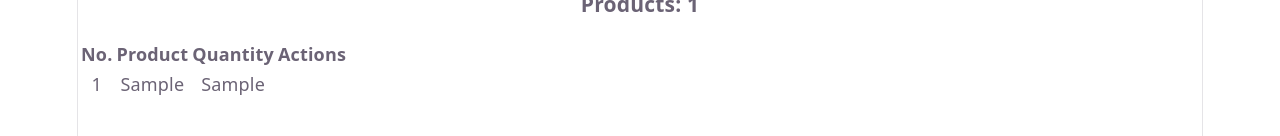
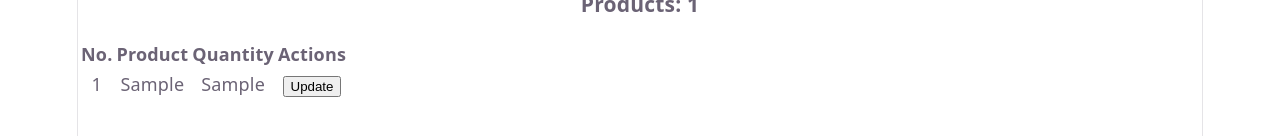
Before and after one commit to abdussattarsakil/react-form-explore, a React (Vite) app: page / in a window 1280 px wide. Both pictures are taken after typing "Sample", "Sample", "Sample" into the empty fields and a click on the input 639 px from the left and 321 px from the top of the page. Shown: the part 362-498 px from the top of the page. Built offline with nearby package versions, Linux system fonts and the light colour scheme.

Commit message:
validation pore korbo and context api sikha baki ache setao sikhbo insaAllah

```diff
--- a/src/components/ProductManagment/ProductForm.jsx
+++ b/src/components/ProductManagment/ProductForm.jsx
@@ -7,6 +7,9 @@ const ProductForm = ({ handleProducts }) => {
         const name = e.target.name.value
         const price = e.target.price.value
         const quantity = e.target.quantity.value
+
+        //validation
+
 
         const newProduct = {
             name,
@@ -19,6 +22,7 @@ const ProductForm = ({ handleProducts }) => {
 
         // form reset
         // e.target.reset();
+
     }
 
     return (
--- a/src/components/ProductManagment/ProductTable.jsx
+++ b/src/components/ProductManagment/ProductTable.jsx
@@ -19,7 +19,7 @@ const ProductTable = ({ products }) => {
                                 <td>{index + 1}</td>
                                 <td>{product.name}</td>
                                 <td>{product.quantity}</td>
-                                <td></td>
+                                <td><button>Update</button></td>
                             </tr>
                         ))
                     }
```
